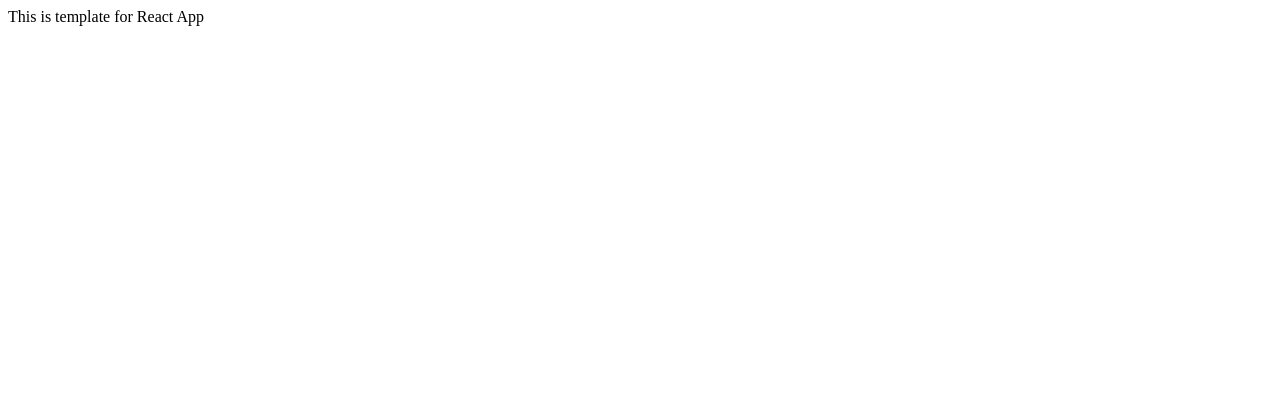
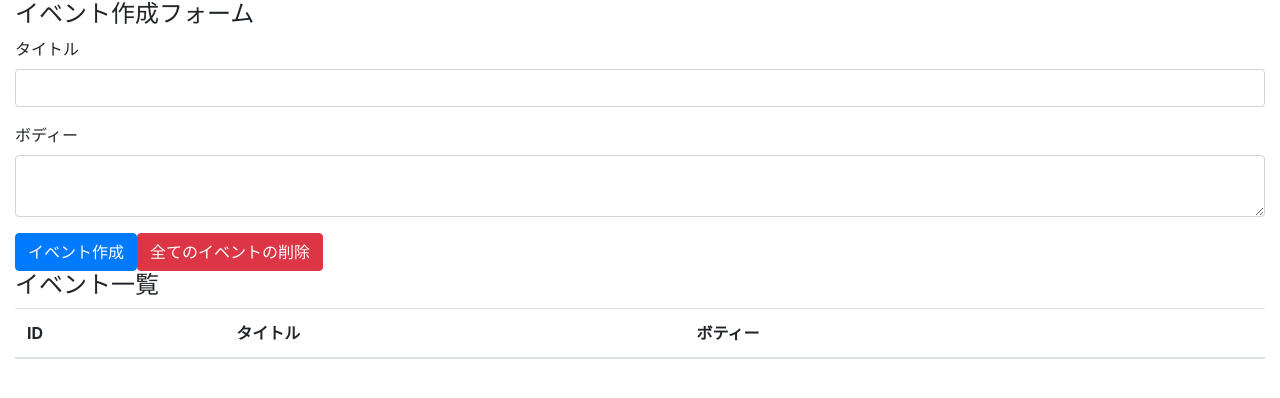
Before and after one commit to ovrsa/react-hooks-101, a React (Create React App) app: page / in a window 1280 px wide. Shown: the top 398 px of the page. Built offline with nearby package versions, Linux system fonts and the light colour scheme.

Commit message:
create event form

```diff
--- a/package.json
+++ b/package.json
@@ -3,6 +3,7 @@
   "version": "0.1.0",
   "private": true,
   "dependencies": {
+    "bootstrap": "4.3.1",
     "react": "^18.1.0",
     "react-dom": "^18.1.0",
     "react-scripts": "3.0.1"
--- a/src/App.js
+++ /dev/null
@@ -1,7 +0,0 @@
-import React from "react";
-
-const App = () => {
-  return <div>This is template for React App</div>;
-};
-
-export default App;
--- /dev/null
+++ b/src/components/App.js
@@ -0,0 +1,38 @@
+import React from "react";
+import "bootstrap/dist/css/bootstrap.min.css";
+
+const App = () => {
+  return (
+    <div className="container-fluid">
+      <h4>イベント作成フォーム</h4>
+      <form>
+        <div className="form-group">
+          <label htmlFor="formEventTitle">タイトル</label>
+          <input className="form-control" id="formEventTitle" />
+        </div>
+
+        <div className="form-group">
+          <label htmlFor="formEventBody">ボディー</label>
+          <textarea className="form-control" id="formEventBody" />
+        </div>
+
+        <button className="btn btn-primary">イベント作成</button>
+        <button className="btn btn-danger">全てのイベントの削除</button>
+      </form>
+      <h4>イベント一覧</h4>
+      <table className="table table-hover">
+        <thead>
+          <tr>
+            <th>ID</th>
+            <th>タイトル</th>
+            <th>ボティー</th>
+            <th></th>
+          </tr>
+        </thead>
+        <tbody></tbody>
+      </table>
+    </div>
+  );
+};
+
+export default App;
```
Also changed, not shown: src/index.js (+4 -5 lines), 1 other file (tests, documents, lock files or other folders).
